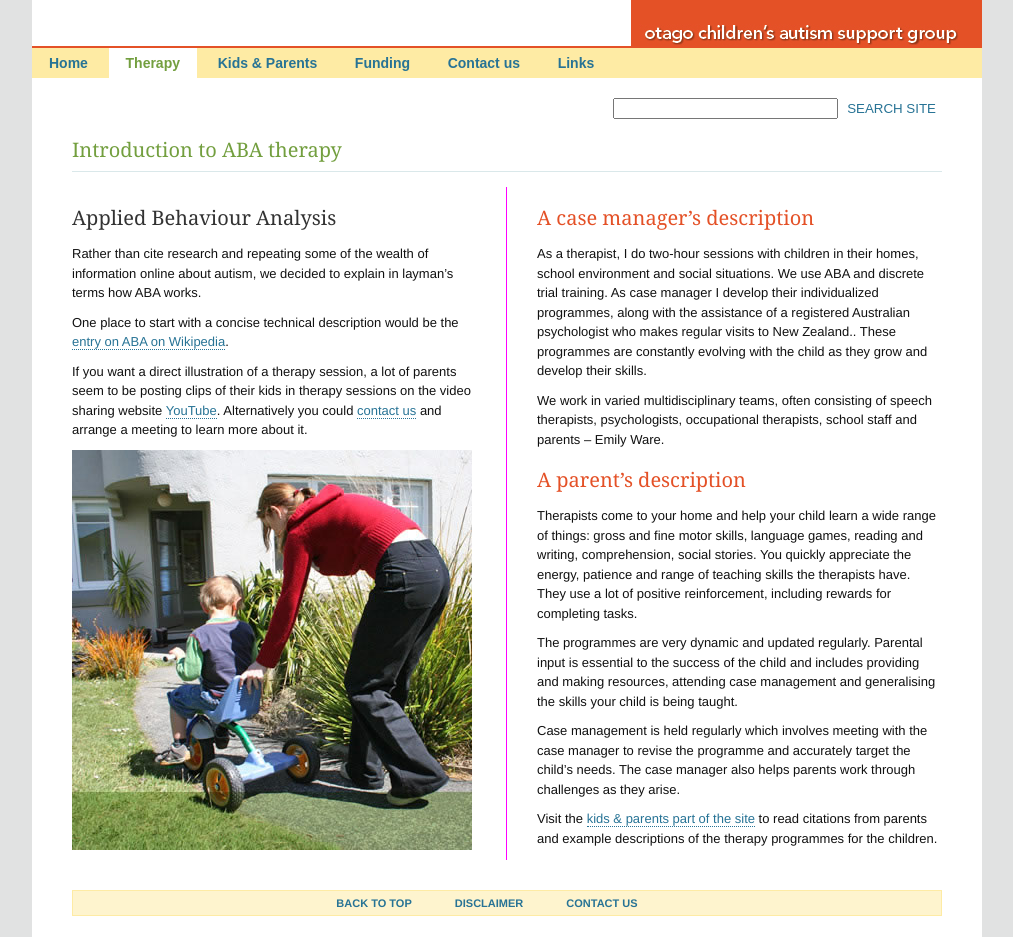
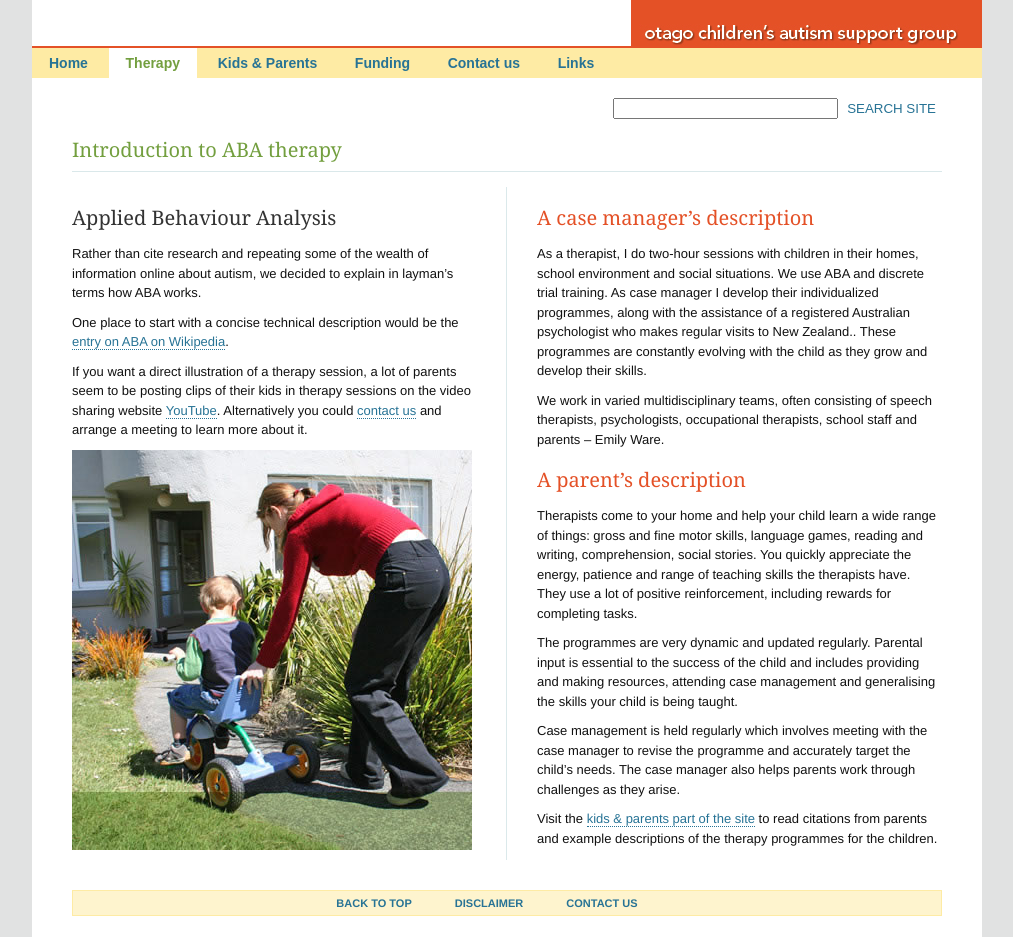
Before and after one commit to aaaidan/otagokidsautism, a Jekyll site: the page built from aba-therapy.html, in a window 1280 px wide. Shown: the whole page, without its empty margins (133-1146 px from the left). Built offline with Jekyll 4.4.1, drawn with Linux system fonts in a browser that asks for light colours.

Commit message:
Correct colour for 2-col division.

```diff
--- a/_sass/post.scss
+++ b/_sass/post.scss
@@ -27,7 +27,7 @@
 
 		// I didn't have the tools to tell what the right colour was.
 		// Original site uses a repeat-vertical background gif in the center of the container.
-		border-right: 1px solid magenta;
+		border-right: 1px solid #DBE9EB;
 
 		&:first-of-type {
 			padding-left: 0;
```
